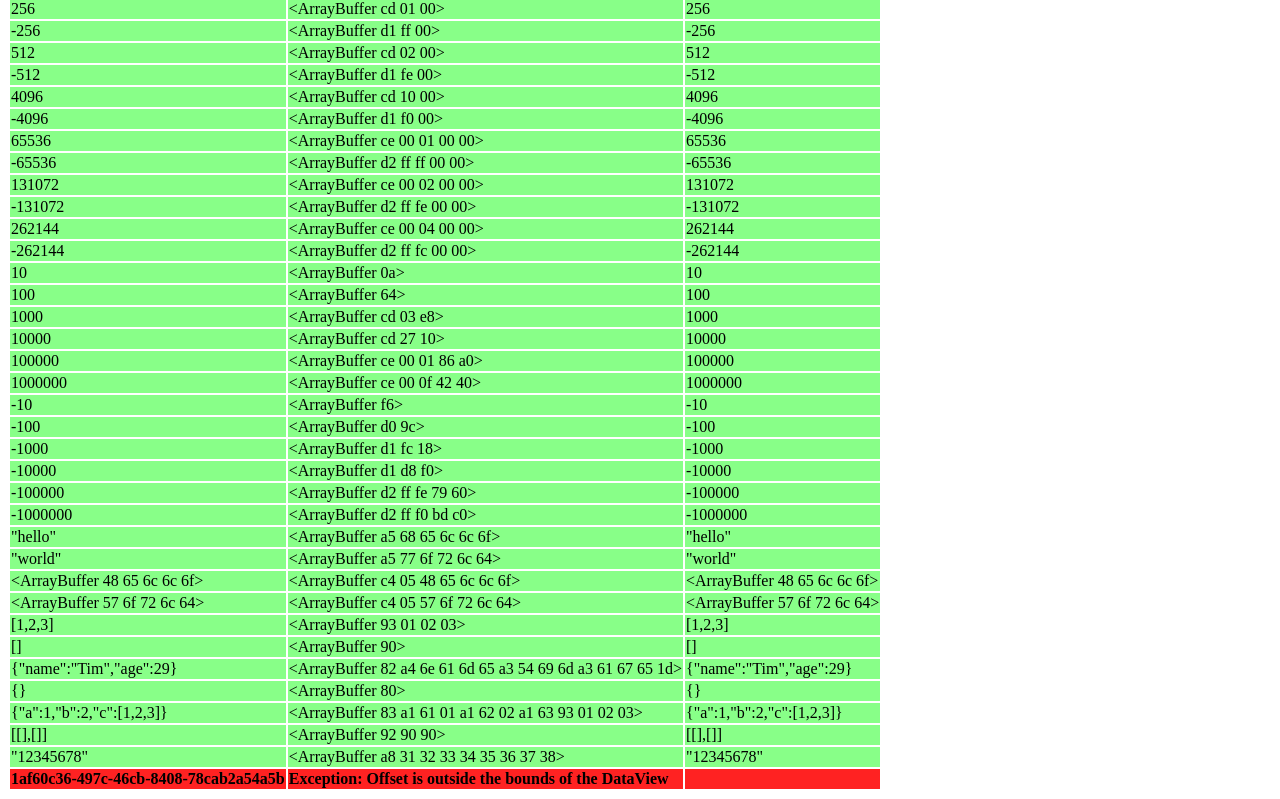
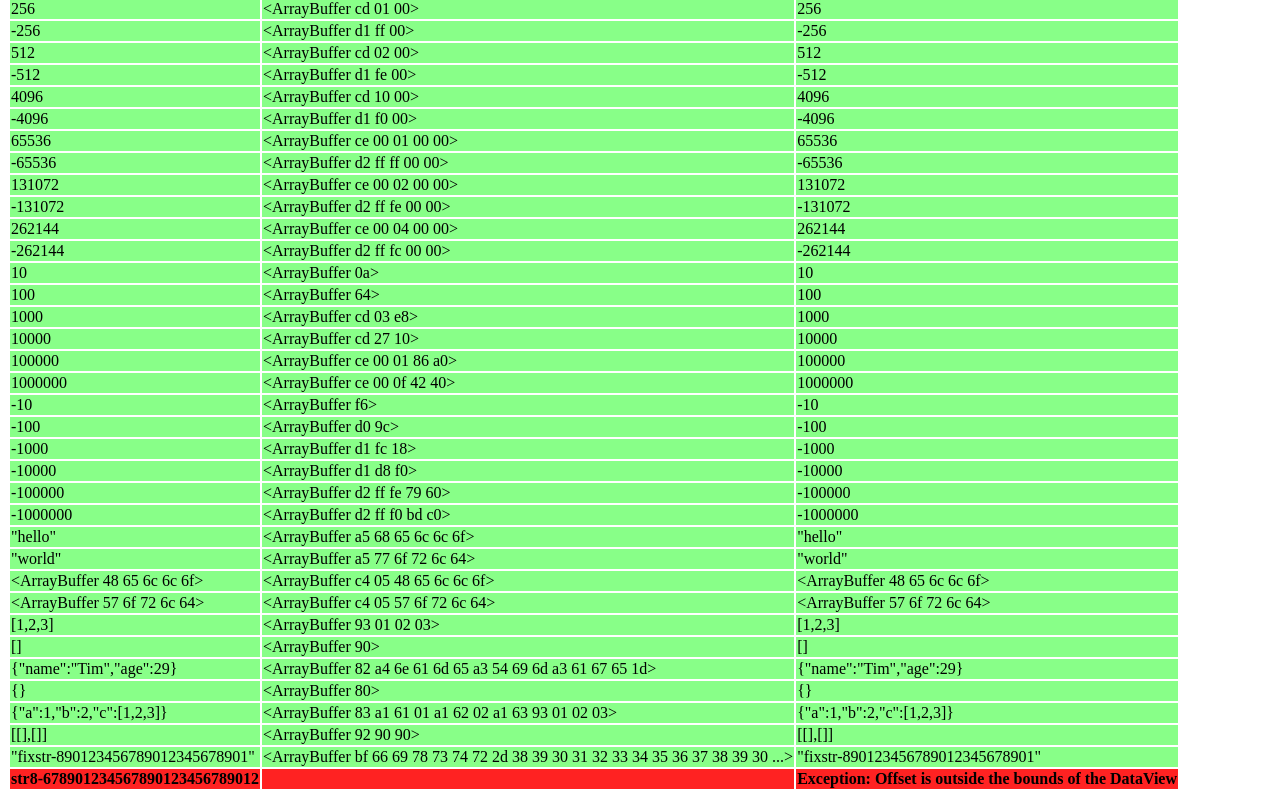
Before and after one commit to creationix/msgpack-js-browser, a website: page index.html in a window 1280 px wide. Shown: the part 669-1468 px from the top of the page. Drawn offline with Linux system fonts and the light colour scheme.

Commit message:
add tests for fixstr and str8 explicitly

```diff
--- a/index.html
+++ b/index.html
@@ -71,8 +71,8 @@ var tests = [
     'hello', 'world', Buffer("Hello"), Buffer("World"),
     [1,2,3], [], {name: "Tim", age: 29}, {},
     {a: 1, b: 2, c: [1, 2, 3]}, [[],[]],
-    "12345678",
-    "1af60c36-497c-46cb-8408-78cab2a54a5b",
+    "fixstr-890123456789012345678901",
+    "str8-678901234567890123456789012",
 ];
 
     var body = document.querySelector("tbody");
@@ -105,7 +105,7 @@ var tests = [
             statusRun.style.display = "none";
         }
         catch(err) {
-            tdEnc.textContent = "Exception: " + err.message;
+            tdOut.textContent = "Exception: " + err.message;
             statusRun.style.display = "none";
             statusFail.style.display = "inline-block";
             throw err;
```
